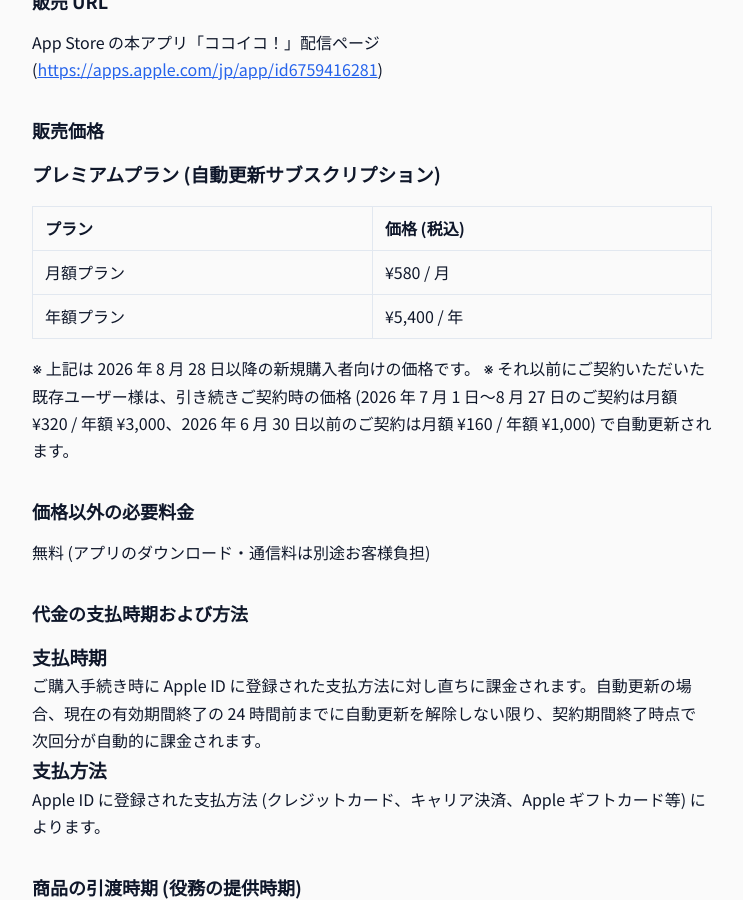
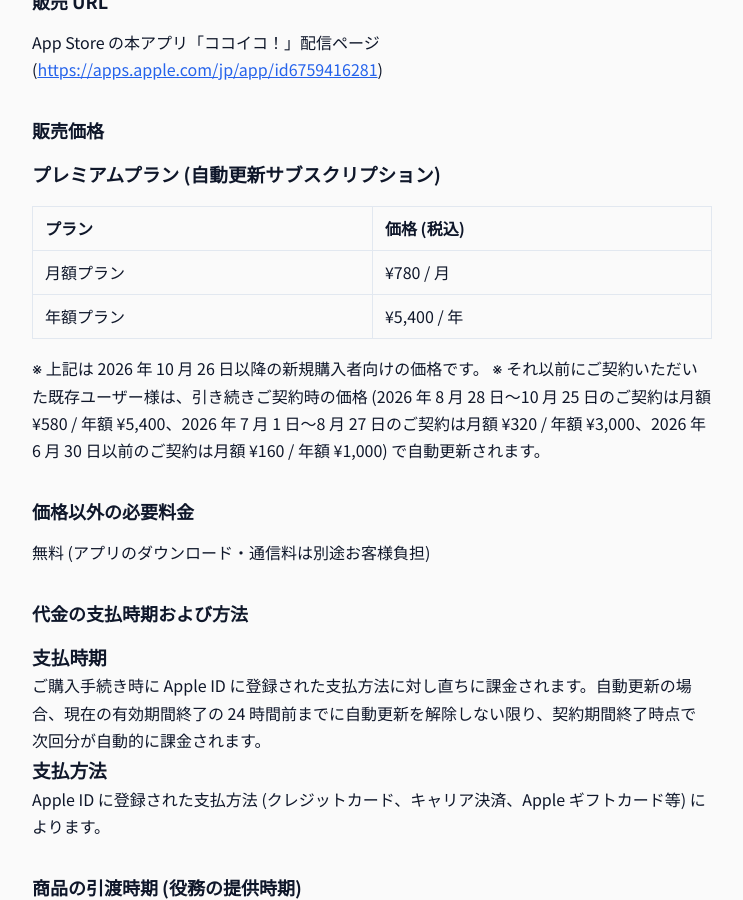
Before and after one commit to hecuhecu/hecuhecu.github.io, a Jekyll site: the page built from apps/kokoiko/tokushoho.md, in a window 1280 px wide and 900 px high, scrolled down 656 px. Shown: the whole window, without its empty margins (268-1011 px from the left). Built offline with Jekyll 4.4.1, drawn with Linux system fonts in a browser that asks for light colours.

Commit message:
ココイコ！の月額を ¥780 に更新 (2026-10-26 以降の新規契約)
8/28〜10/25 の契約者は ¥580 のまま据え置く旨を経過措置に追記。

Co-Authored-By: Claude Opus 5.5 (1M context) <noreply@anthropic.com>

```diff
--- a/apps/kokoiko/tokushoho.md
+++ b/apps/kokoiko/tokushoho.md
@@ -36,11 +36,11 @@ App Store の本アプリ「ココイコ！」配信ページ
 
 | プラン | 価格 (税込) |
 | --- | --- |
-| 月額プラン | ¥580 / 月 |
+| 月額プラン | ¥780 / 月 |
 | 年額プラン | ¥5,400 / 年 |
 
-※ 上記は 2026 年 8 月 28 日以降の新規購入者向けの価格です。
-※ それ以前にご契約いただいた既存ユーザー様は、引き続きご契約時の価格 (2026 年 7 月 1 日〜8 月 27 日のご契約は月額 ¥320 / 年額 ¥3,000、2026 年 6 月 30 日以前のご契約は月額 ¥160 / 年額 ¥1,000) で自動更新されます。
+※ 上記は 2026 年 10 月 26 日以降の新規購入者向けの価格です。
+※ それ以前にご契約いただいた既存ユーザー様は、引き続きご契約時の価格 (2026 年 8 月 28 日〜10 月 25 日のご契約は月額 ¥580 / 年額 ¥5,400、2026 年 7 月 1 日〜8 月 27 日のご契約は月額 ¥320 / 年額 ¥3,000、2026 年 6 月 30 日以前のご契約は月額 ¥160 / 年額 ¥1,000) で自動更新されます。
 
 ## 価格以外の必要料金
 
```
Also changed, not shown: apps/kokoiko/index.md (+1 -1 lines), apps/kokoiko/support.md (+2 -2 lines), apps/kokoiko/terms.md (+2 -2 lines).
